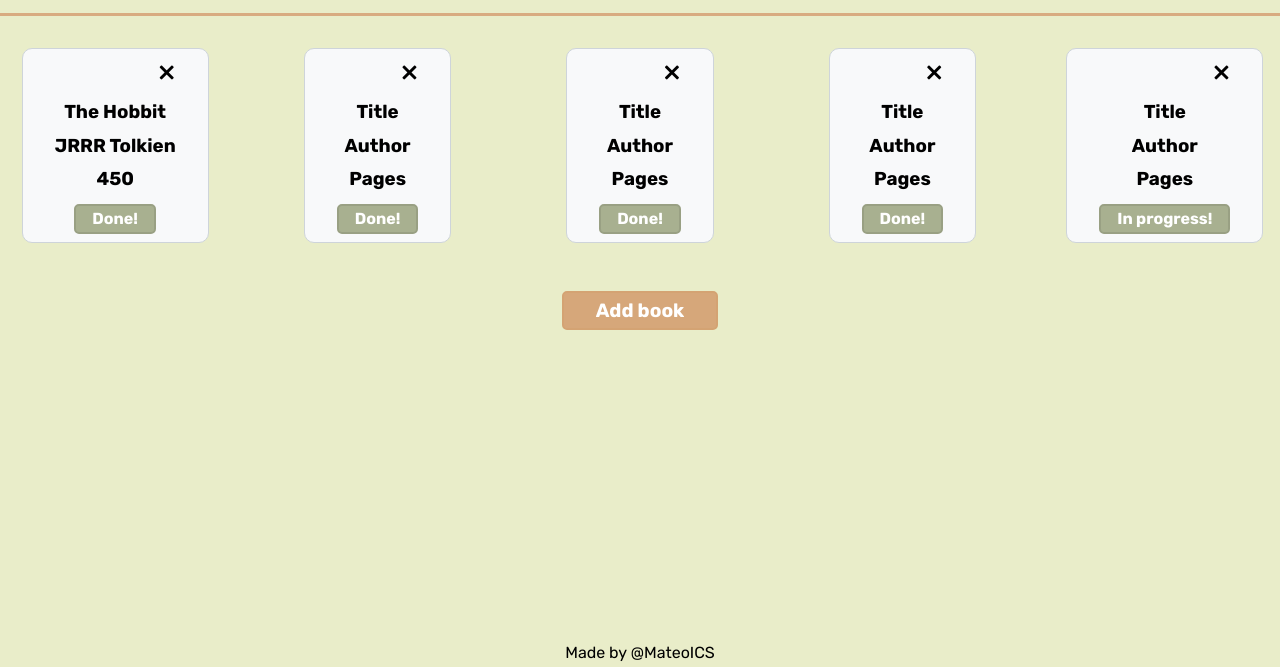
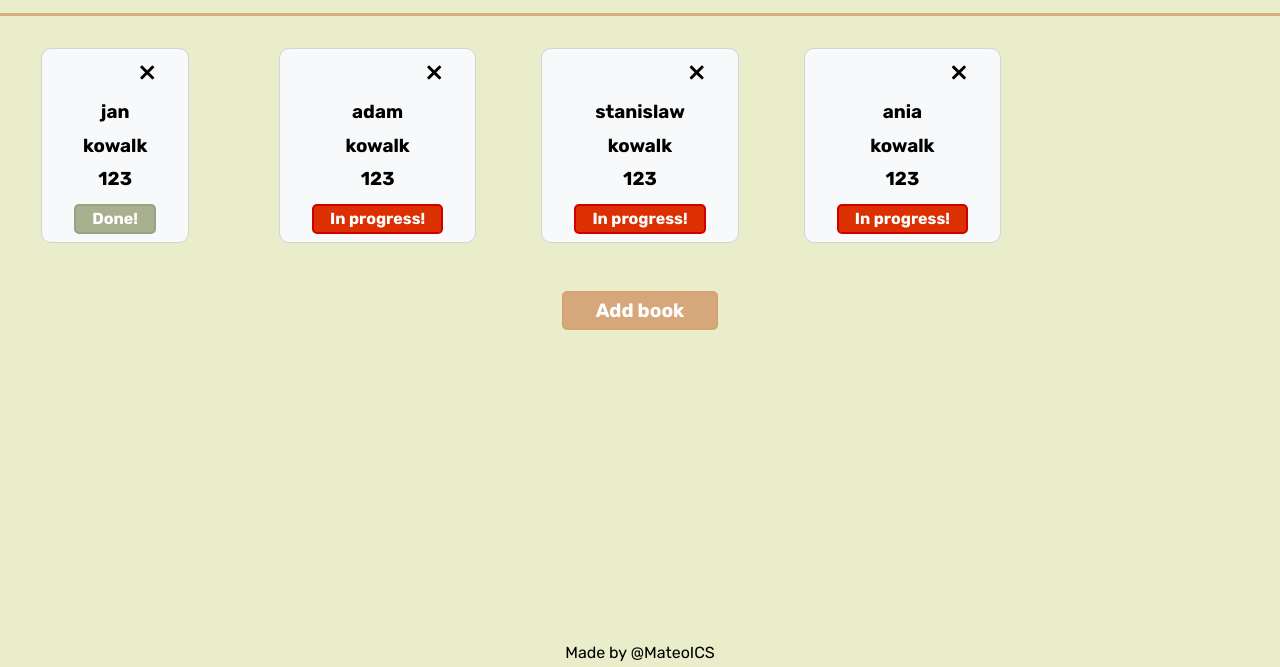
Before and after one commit to MateolCS/library_project, a plain HTML site: page index.html in a window 1280 px wide. Shown: the part 133-800 px from the top of the page. Drawn offline with Linux system fonts and the light colour scheme.

Commit message:
Deleted potato code

```diff
--- a/index.html
+++ b/index.html
@@ -14,41 +14,7 @@
     </header>
     <main>
         <div class="cards">
-            <div class="card">
-                <button class="delete-card">&times;</button>
-                <h3 class="desc">The Hobbit</h3>
-                <h3 class="desc">JRRR Tolkien</h3>
-                <h3 class="desc">450</h3>
-                <button class="status-button">Done!</button>
-            </div>
-            <div class="card">
-                <button class="delete-card">&times;</button>
-                <h3 class="desc">Title</h3>
-                <h3 class="desc">Author</h3>
-                <h3 class="desc">Pages</h3>
-                <button class="status-button">Done!</button>
-            </div>
-            <div class="card">
-                <button class="delete-card">&times;</button>
-                <h3 class="desc">Title</h3>
-                <h3 class="desc">Author</h3>
-                <h3 class="desc">Pages</h3>
-                <button class="status-button">Done!</button>
-            </div>
-            <div class="card">
-                <button class="delete-card">&times;</button>
-                <h3 class="desc">Title</h3>
-                <h3 class="desc">Author</h3>
-                <h3 class="desc">Pages</h3>
-                <button class="status-button">Done!</button>
-            </div>
-            <div class="card">
-                <button class="delete-card">&times;</button>
-                <h3 class="desc">Title</h3>
-                <h3 class="desc">Author</h3>
-                <h3 class="desc">Pages</h3>
-                <button class="status-button">In progress!</button>
-            </div>
+
         </div>
         <div class="form-display">
             <button class="open-form">Add book</button>
--- a/script.js
+++ b/script.js
@@ -1,5 +1,4 @@
-let library = []
-
+const library =[]
 //Buttons and areas that we will be working with
 
 let addButton = document.querySelector('.open-form')
@@ -7,12 +6,14 @@ let submitButton = document.querySelector('.submit-form')
 let statusButton = document.querySelector('.status-button')
 let deleteCard = document.querySelector('.delete-card')
 let form = document.querySelector('form')
-let mainDisplay = document.querySelector('cards')
+let mainDisplay = document.querySelector('.cards')
+
+
 
 // creating book class
 
 class Book{
-    constructor(title, author, pages, status){
+    constructor(title, author, pages, status,){
         this.title = title
         this.author = author
         this.pages = pages
@@ -22,11 +23,17 @@ class Book{
             card.classList.add('card')
             let deleteButton = document.createElement('button')
             deleteButton.classList.add('delete-card')
-            deleteButton.innerText = '&times;'
+            deleteButton.innerHTML = "&times;"
+            deleteButton.addEventListener('click', ()=>{
+                card.remove()
+                removeFromLibrary(library, title)
+                console.log(library)
+            })
             card.appendChild(deleteButton)
             let cardTitle = document.createElement('h3')
             cardTitle.innerText = `${title}`
             cardTitle.classList.add('desc')
+            cardTitle.classList.add('card-title')
             card.appendChild(cardTitle)
             let cardAuthor = document.createElement('h3')
             cardAuthor.innerText = `${author}`
@@ -39,15 +46,65 @@ class Book{
             let cardStatus = document.createElement('button')
             cardStatus.classList.add('status-button')
             if(status == 'Done!'){
-                cardStatus.style.backgroundColor = 'green'
+                cardStatus.style.backgroundColor = '#A8B090'
+                cardStatus.style.border = '2px solid #99A083'
+                cardStatus.innerText = `${status}`
             }else{
-                cardStatus.style.backgroundColor = 'red'
+                cardStatus.style.backgroundColor = '#dc2f02'
+                cardStatus.style.border = '2px solid #d00000'
+                cardStatus.innerText = `${status}`
             }
+            card.appendChild(cardStatus)
+            cardStatus.addEventListener('click', () =>{
+                if(status == 'Done!'){
+                    cardStatus.style.backgroundColor = '#dc2f02'
+                    cardStatus.style.border = '2px solid #d00000'
+                    status = 'In progress!'
+                    cardStatus.innerText = `${status}`
+                }else{
+                    cardStatus.style.backgroundColor = '#A8B090'
+                    cardStatus.style.border = '2px solid #99A083'
+                    status = 'Done!'
+                    cardStatus.innerText = `${status}`
+                }
+            })
             mainDisplay.appendChild(card)
     }
 }}
 
-//Creating book objects
+
+let book1 = new Book('jan', 'kowalk', 123, 'Done!')
+let book2 = new Book('adam', 'kowalk', 123, 'In progress!')
+let book3 = new Book('stanislaw', 'kowalk', 123, 'In progress!')
+let book4 = new Book('ania', 'kowalk', 123, 'In progress!')
+
+
+library.push(book1)
+library.push(book2)
+library.push(book3)
+library.push(book4)
+console.log(library)
+
+
+function removeFromLibrary(library, bookTitle){
+    for(let i = 0; library.length; i++){
+        if(library[i].title == bookTitle){
+            library.splice(i,1)
+            break
+        }
+    }
+}
+
+
+function fillPage(library){
+    for(let i = 0; i < library.length; i++){
+        library[i].createCard()
+    }
+}
+
+
+fillPage(library)
+
 
 
 const getBook = () =>{
@@ -68,11 +125,30 @@ const getBook = () =>{
     return new Book(title, author, pages, status)
 }
 
-
 addButton.addEventListener('click', () =>{
     form.style.visibility = 'visible'
 })
 
-submitButton.addEventListener('click', () =>{
+submitButton.addEventListener('click', ()=>{
+    updateLibrary()
+})
 
-})
+
+
+const updateLibrary = ()=>{
+    //let bookToAdd = getBook()
+
+    if(localStorage.getItem('library') == null){
+        localStorage.setItem('library', '[]')
+    }
+
+    let oldLibrary = JSON.parse(localStorage.getItem('library'))
+    oldLibrary.push(getBook())
+
+    localStorage.setItem('library', oldLibrary)
+}
+
+const viewLibrary = ()=>{
+    var libraryToView = JSON.parse(localStorage.getItem('library'))
+    return libraryToView
+}
```
